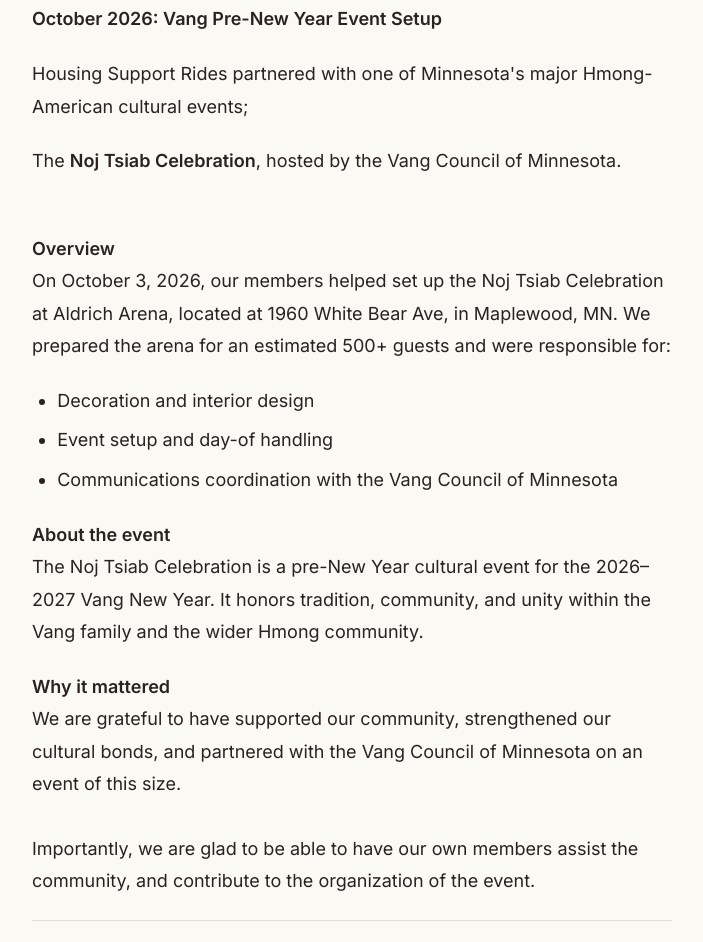
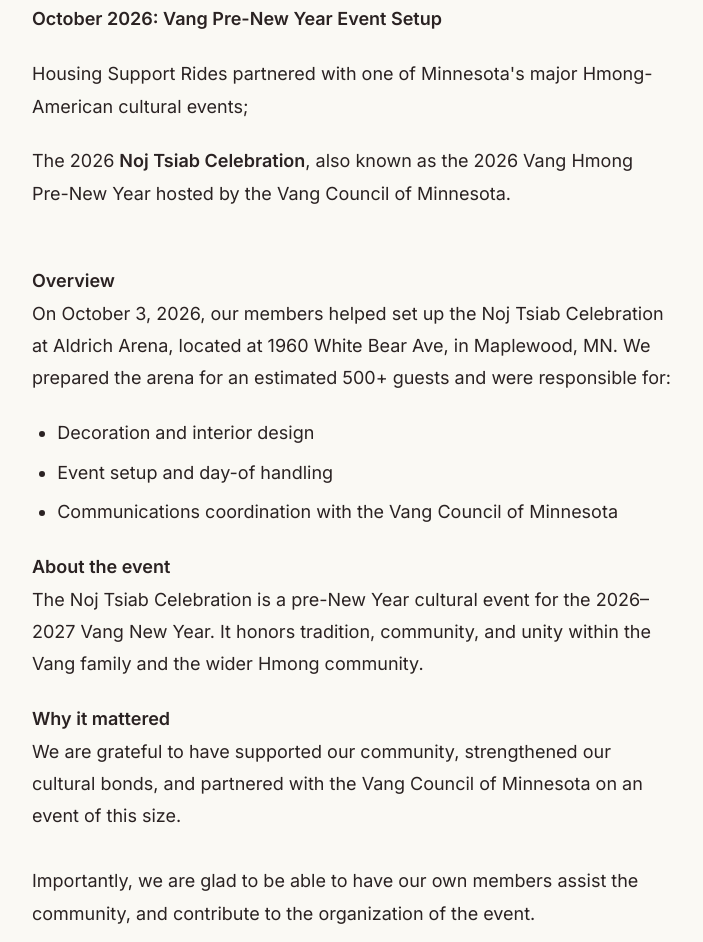
Before and after one commit to nvnn-nvnn-nvnn/HousingSupportRides, an Astro site: page /journal/housing-support-rides-vang-new-year in a window 1280 px wide. Shown: the part 1052-1994 px from the top of the page, without its empty margins (288-991 px from the left). Built offline with nearby package versions, Linux system fonts and the light colour scheme; Astro itself is replaced by a stand-in of ours; a script that the page names is missing.

Commit message:
Update src/content/journal/housing-support-rides-vang-new-year
Co-authored-by: Devan <devanlee2nd@gmail.com>

```diff
--- a/src/content/journal/housing-support-rides-vang-new-year.mdx
+++ b/src/content/journal/housing-support-rides-vang-new-year.mdx
@@ -13,7 +13,7 @@ tags: []
 
 Housing Support Rides partnered with one of Minnesota's major Hmong-American cultural events;&#x20;
 
-The **Noj Tsiab Celebration**, hosted by the Vang Council of Minnesota.
+The 2026 **Noj Tsiab Celebration**, also known as the 2026 Vang Hmong Pre-New Year hosted by the Vang Council of Minnesota.
 
 \
 **Overview**\
```
